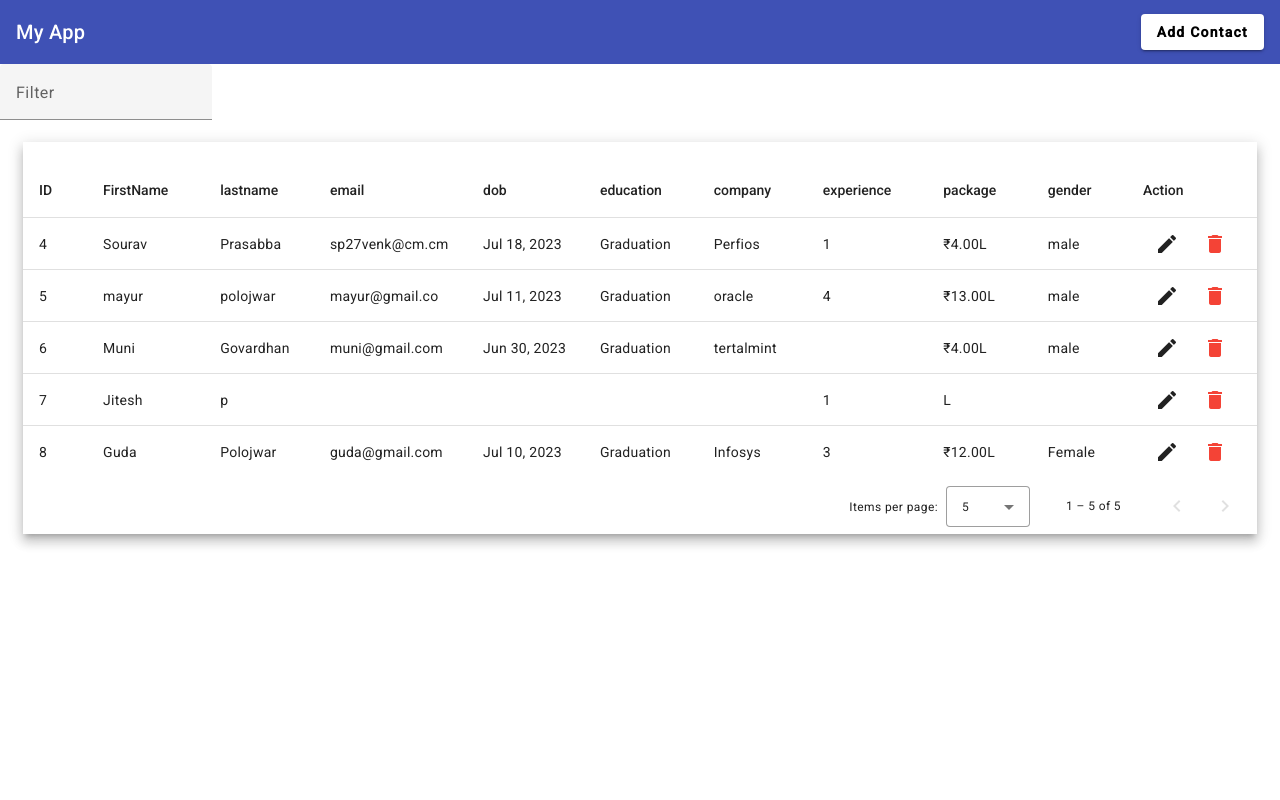
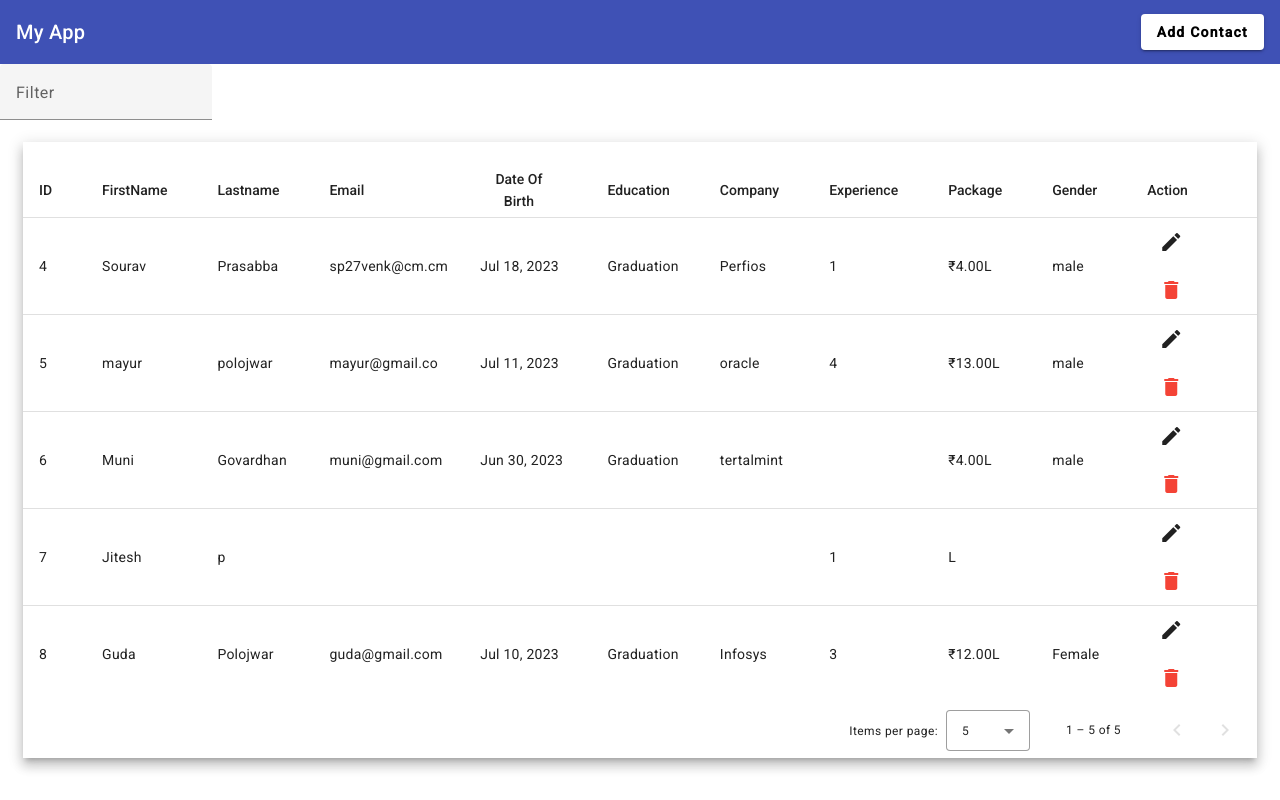
Before and after one commit to Mayurp375/crud-app-using-materialUI, an Angular app: page / in a window 1280 px wide. Built offline with nearby package versions, Linux system fonts and the light colour scheme; data requests are answered from the project's data file.

Commit message:
field updated

```diff
--- a/src/app/app.component.html
+++ b/src/app/app.component.html
@@ -32,43 +32,43 @@
 
     <!-- Name Column -->
     <ng-container matColumnDef="lastname">
-      <th mat-header-cell *matHeaderCellDef mat-sort-header> lastname </th>
+      <th mat-header-cell *matHeaderCellDef mat-sort-header> Lastname </th>
       <td mat-cell *matCellDef="let row"> {{row.lastname}} </td>
     </ng-container>
 
     <!-- Fruit Column -->
     <ng-container matColumnDef="email">
-      <th mat-header-cell *matHeaderCellDef mat-sort-header> email </th>
+      <th mat-header-cell *matHeaderCellDef mat-sort-header>Email</th>
       <td mat-cell *matCellDef="let row"> {{row.email}} </td>
     </ng-container>
 
     <ng-container matColumnDef="dob">
-      <th mat-header-cell *matHeaderCellDef mat-sort-header> dob </th>
+      <th mat-header-cell *matHeaderCellDef mat-sort-header>Date Of Birth</th>
       <td mat-cell *matCellDef="let row"> {{row.dob | date}} </td>
     </ng-container>
     <ng-container matColumnDef="education">
-      <th mat-header-cell *matHeaderCellDef mat-sort-header> education </th>
+      <th mat-header-cell *matHeaderCellDef mat-sort-header>Education</th>
       <td mat-cell *matCellDef="let row"> {{row.education}} </td>
     </ng-container>
     <ng-container matColumnDef="company">
-      <th mat-header-cell *matHeaderCellDef mat-sort-header> company </th>
+      <th mat-header-cell *matHeaderCellDef mat-sort-header>Company</th>
       <td mat-cell *matCellDef="let row"> {{row.company}} </td>
     </ng-container>
     <ng-container matColumnDef="experience">
-      <th mat-header-cell *matHeaderCellDef mat-sort-header> experience </th>
+      <th mat-header-cell *matHeaderCellDef mat-sort-header>Experience</th>
       <td mat-cell *matCellDef="let row"> {{row.experience}} </td>
     </ng-container>
     <ng-container matColumnDef="package">
-      <th mat-header-cell *matHeaderCellDef mat-sort-header> package </th>
+      <th mat-header-cell *matHeaderCellDef mat-sort-header>Package</th>
       <td mat-cell *matCellDef="let row"> {{row.package | currency:'INR'}}L </td>
     </ng-container>
     <ng-container matColumnDef="gender">
-      <th mat-header-cell *matHeaderCellDef mat-sort-header> gender </th>
+      <th mat-header-cell *matHeaderCellDef mat-sort-header>Gender</th>
       <td mat-cell *matCellDef="let row"> {{row.gender}} </td>
     </ng-container>
 
     <ng-container matColumnDef="action">
-      <th mat-header-cell *matHeaderCellDef mat-sort-header> Action </th>
+      <th mat-header-cell *matHeaderCellDef mat-sort-header>Action</th>
       <td mat-cell *matCellDef="let row">
       <button mat-icon-button >
         <mat-icon>edit</mat-icon>
```
